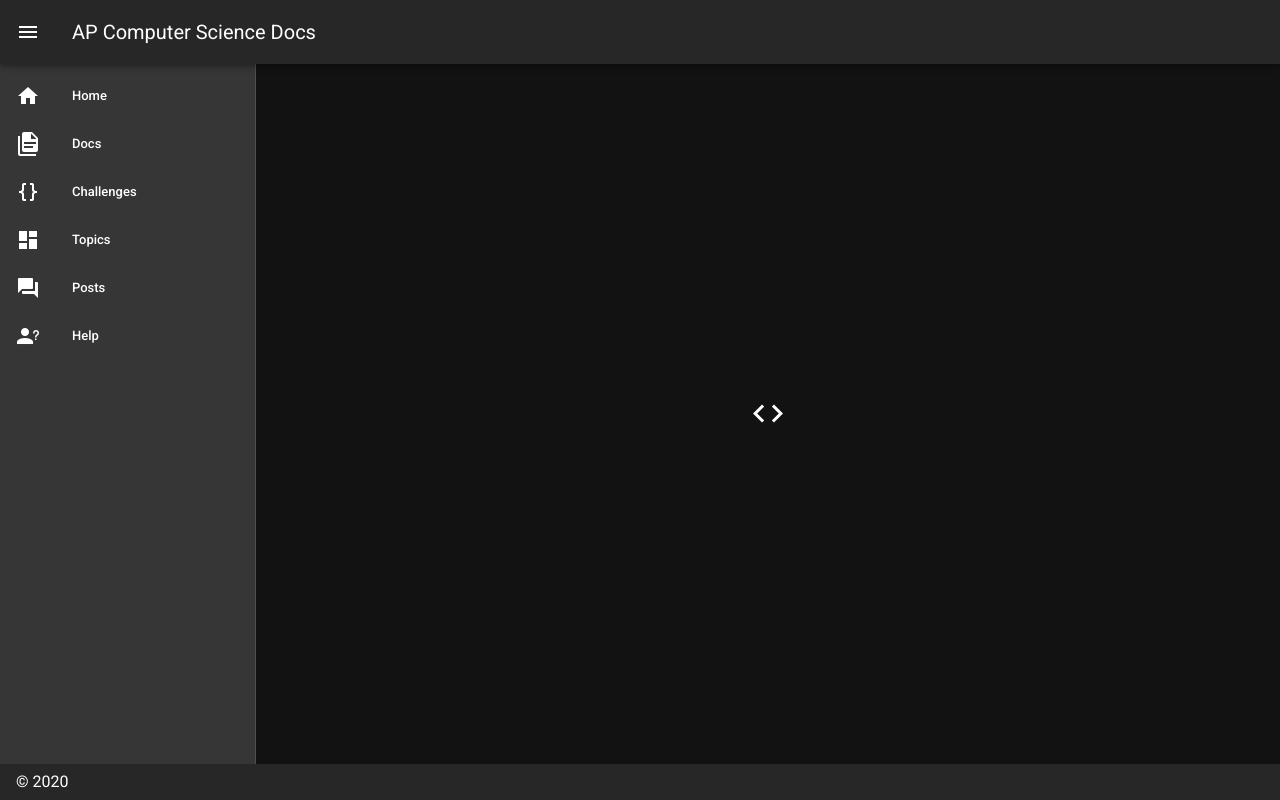
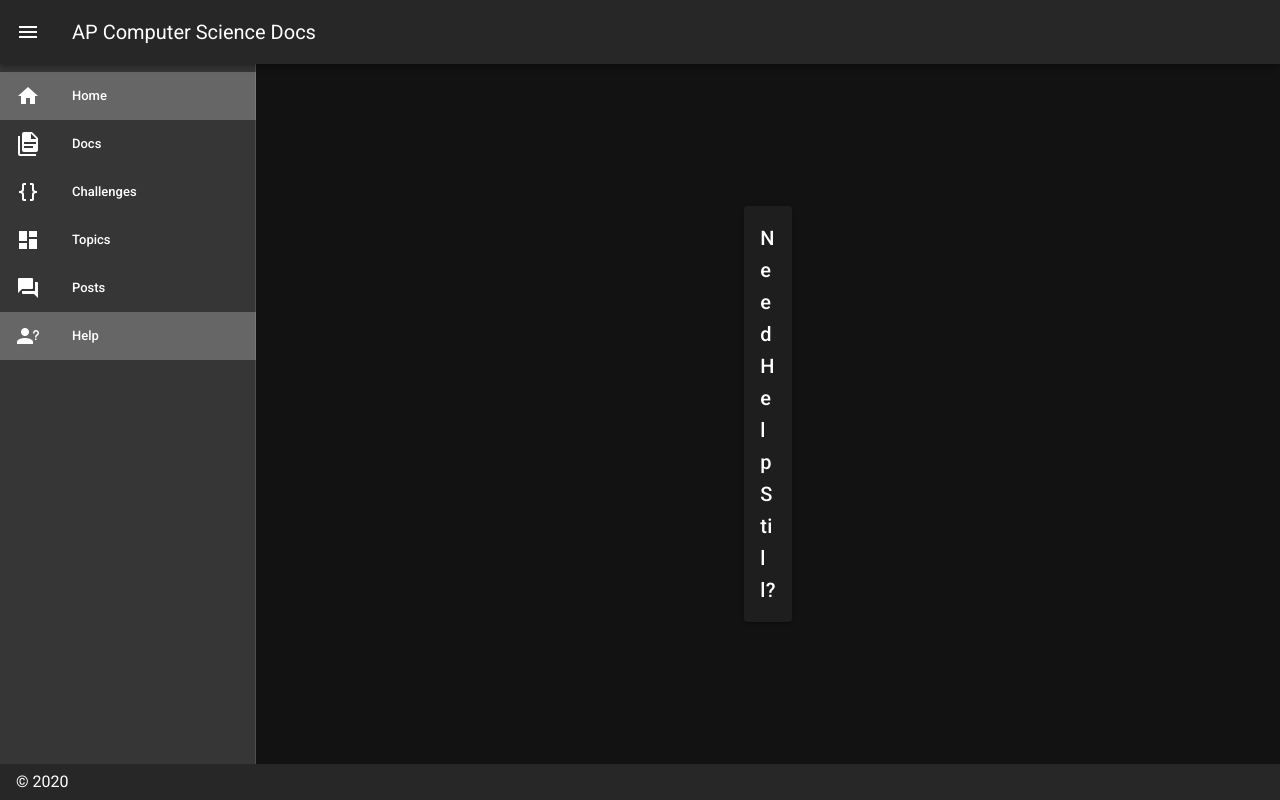
Before and after one commit to JacobTyBruce/ap-comp-doc, a Vue app: page /help in a window 1280 px wide. Built offline with nearby package versions, Linux system fonts and the light colour scheme.

Commit message:
Finished routes

```diff
--- a/src/App.vue
+++ b/src/App.vue
@@ -4,7 +4,7 @@
     <v-navigation-drawer v-model="drawer" app clipped>
       <v-list dense>
         <!-- Home -->
-        <v-list-item link href='Docs'>
+        <v-list-item link :to="{name: 'Home'}">
           <v-list-item-action>
             <v-icon>mdi-home</v-icon>
           </v-list-item-action>
@@ -13,7 +13,7 @@
           </v-list-item-content>
         </v-list-item>
         <!-- Docs -->
-        <v-list-item link>
+        <v-list-item link :to="{name: 'Docs'}">
           <v-list-item-action>
             <v-icon>mdi-file-document-multiple</v-icon>
           </v-list-item-action>
@@ -22,7 +22,7 @@
           </v-list-item-content>
         </v-list-item>
         <!-- Challenges -->
-        <v-list-item link>
+        <v-list-item link :to="{name: 'Challenges'}">
           <v-list-item-action>
             <v-icon>mdi-code-braces</v-icon>
           </v-list-item-action>
@@ -31,7 +31,7 @@
           </v-list-item-content>
         </v-list-item>
         <!-- Topics -->
-        <v-list-item link>
+        <v-list-item link :to="{name: 'Topics'}">
           <v-list-item-action>
             <v-icon>mdi-view-dashboard</v-icon>
           </v-list-item-action>
@@ -40,7 +40,7 @@
           </v-list-item-content>
         </v-list-item>
         <!-- Posts -->
-        <v-list-item link>
+        <v-list-item link :to="{name: 'Posts'}">
           <v-list-item-action>
             <v-icon>mdi-forum</v-icon>
           </v-list-item-action>
@@ -49,7 +49,7 @@
           </v-list-item-content>
         </v-list-item>
         <!-- Help -->
-        <v-list-item link>
+        <v-list-item link :to="{name: 'Help'}">
           <v-list-item-action>
             <v-icon>mdi-account-question</v-icon>
           </v-list-item-action>
@@ -69,14 +69,7 @@
       <v-container class="fill-height" fluid>
         <v-row align="center" justify="center">
           <v-col class="shrink">
-            <v-tooltip top>
-              <template v-slot:activator="{ on }">
-                <v-btn :href="source" icon large target="_blank" v-on="on">
-                  <v-icon large>mdi-code-tags</v-icon>
-                </v-btn>
-              </template>
-              <span>Source</span>
-            </v-tooltip>
+            <router-view> </router-view>
           </v-col>
         </v-row>
       </v-container>
--- a/src/views/Help.vue
+++ b/src/views/Help.vue
@@ -0,0 +1,11 @@
+<template>
+    <v-card>
+        <v-card-title> Need Help Still? </v-card-title>
+    </v-card>
+</template>
+
+<script>
+export default {
+    name: 'Help'
+}
+</script>
--- a/src/views/Home.vue
+++ b/src/views/Home.vue
@@ -1,8 +1,5 @@
 <template>
-  <div class="home">
-    <img alt="Vue logo" src="../assets/logo.png">
-    <HelloWorld msg="Welcome to Your Vue.js App"/>
-  </div>
+  <h1>Hello</h1>
 </template>
 
 <script>
```
